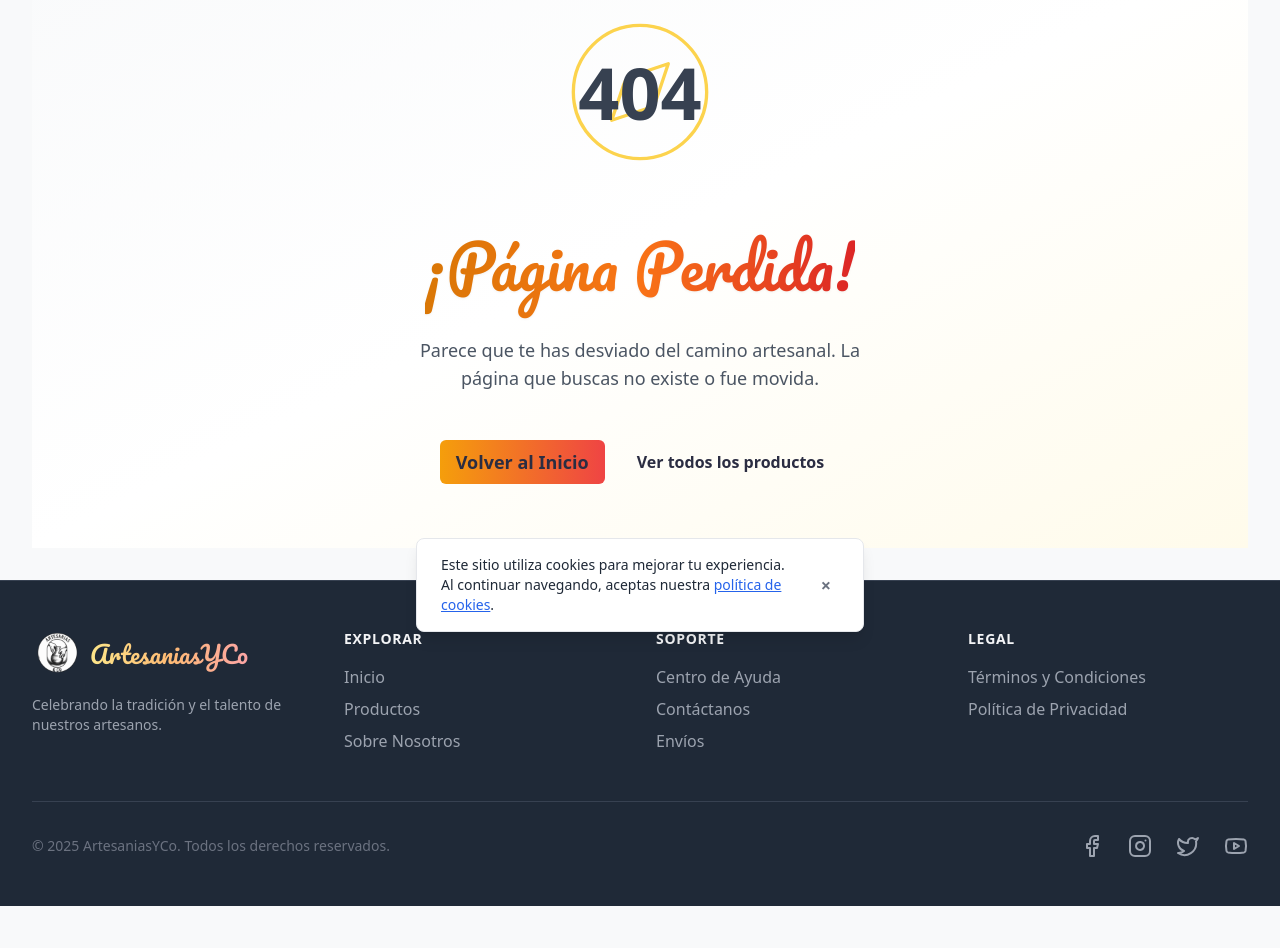
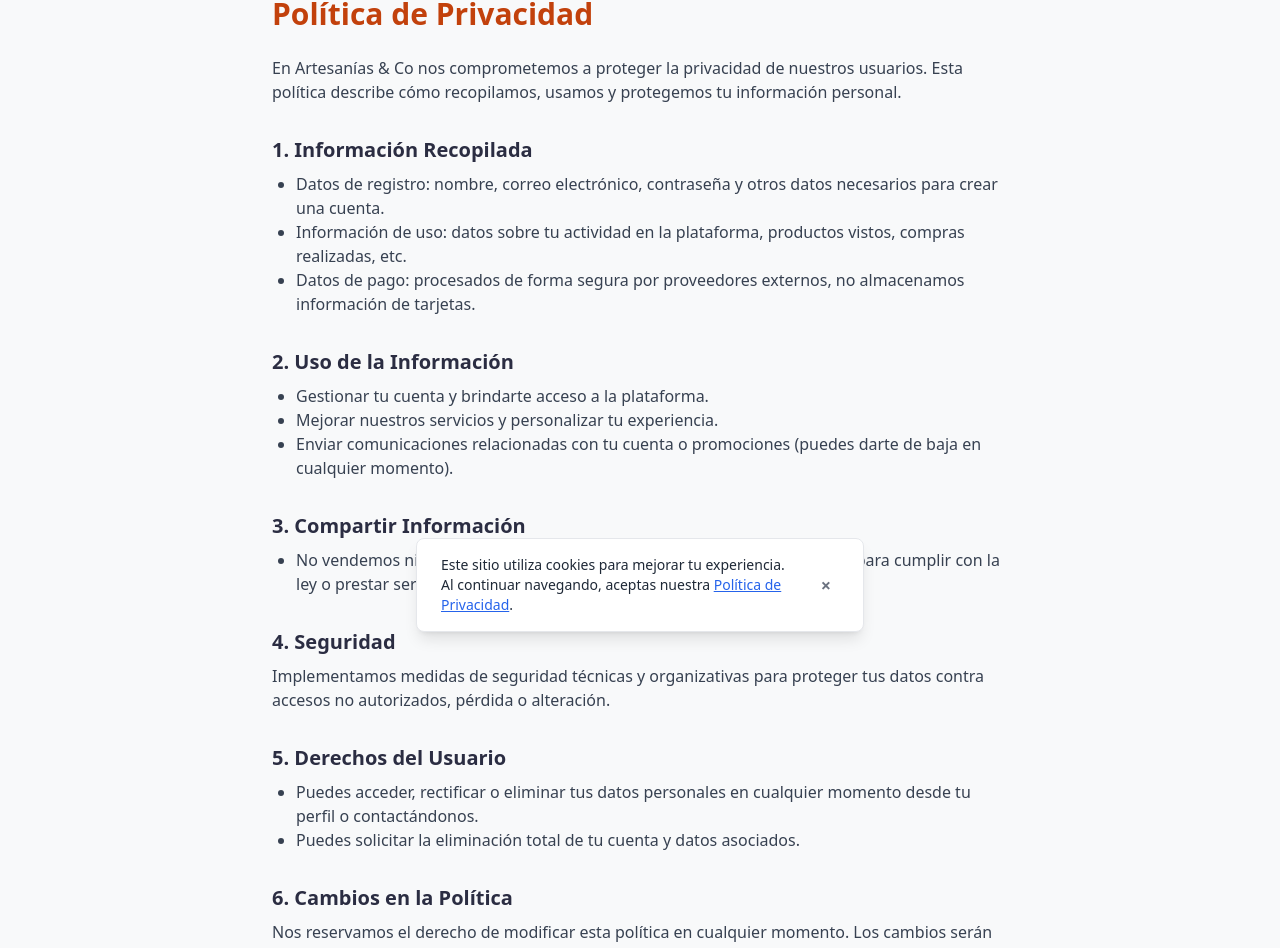
Before and after one commit to TatsumiDaku/ArtesaniasYcoOficial, a Next.js app in the folder frontend/: page /legal/privacidad in a window 1280 px wide. Before the commit this address had no page. Shown: the part 152-1100 px from the top of the page. Before the commit the page ends 1058 px from the top, so only its background shows below. Built offline with nearby package versions, Linux system fonts and the light colour scheme; what tailwindcss-animation-delay would draw is missing.

Commit message:
Commit cookie

```diff
--- /dev/null
+++ b/frontend/src/app/legal/privacidad/page.js
@@ -0,0 +1,38 @@
+"use client";
+
+export default function PrivacidadPage() {
+  return (
+    <div className="max-w-3xl mx-auto py-12 px-4">
+      <h1 className="text-3xl font-bold mb-6 text-orange-700">Política de Privacidad</h1>
+      <p className="mb-4 text-gray-700">En Artesanías & Co nos comprometemos a proteger la privacidad de nuestros usuarios. Esta política describe cómo recopilamos, usamos y protegemos tu información personal.</p>
+      <h2 className="text-xl font-semibold mt-8 mb-2">1. Información Recopilada</h2>
+      <ul className="list-disc pl-6 text-gray-700 mb-4">
+        <li>Datos de registro: nombre, correo electrónico, contraseña y otros datos necesarios para crear una cuenta.</li>
+        <li>Información de uso: datos sobre tu actividad en la plataforma, productos vistos, compras realizadas, etc.</li>
+        <li>Datos de pago: procesados de forma segura por proveedores externos, no almacenamos información de tarjetas.</li>
+      </ul>
+      <h2 className="text-xl font-semibold mt-8 mb-2">2. Uso de la Información</h2>
+      <ul className="list-disc pl-6 text-gray-700 mb-4">
+        <li>Gestionar tu cuenta y brindarte acceso a la plataforma.</li>
+        <li>Mejorar nuestros servicios y personalizar tu experiencia.</li>
+        <li>Enviar comunicaciones relacionadas con tu cuenta o promociones (puedes darte de baja en cualquier momento).</li>
+      </ul>
+      <h2 className="text-xl font-semibold mt-8 mb-2">3. Compartir Información</h2>
+      <ul className="list-disc pl-6 text-gray-700 mb-4">
+        <li>No vendemos ni compartimos tu información personal con terceros, salvo para cumplir con la ley o prestar servicios esenciales (por ejemplo, procesadores de pago).</li>
+      </ul>
+      <h2 className="text-xl font-semibold mt-8 mb-2">4. Seguridad</h2>
+      <p className="mb-4 text-gray-700">Implementamos medidas de seguridad técnicas y organizativas para proteger tus datos contra accesos no autorizados, pérdida o alteración.</p>
+      <h2 className="text-xl font-semibold mt-8 mb-2">5. Derechos del Usuario</h2>
+      <ul className="list-disc pl-6 text-gray-700 mb-4">
+        <li>Puedes acceder, rectificar o eliminar tus datos personales en cualquier momento desde tu perfil o contactándonos.</li>
+        <li>Puedes solicitar la eliminación total de tu cuenta y datos asociados.</li>
+      </ul>
+      <h2 className="text-xl font-semibold mt-8 mb-2">6. Cambios en la Política</h2>
+      <p className="mb-4 text-gray-700">Nos reservamos el derecho de modificar esta política en cualquier momento. Los cambios serán notificados en la plataforma.</p>
+      <h2 className="text-xl font-semibold mt-8 mb-2">7. Contacto</h2>
+      <p className="mb-4 text-gray-700">Si tienes dudas sobre esta política o el tratamiento de tus datos, puedes contactarnos en <a href="mailto:soporte@artesaniasyco.com" className="text-blue-600 underline">soporte@artesaniasyco.com</a>.</p>
+      <p className="mt-8 text-sm text-gray-500">Última actualización: {new Date().toLocaleDateString('es-CO')}</p>
+    </div>
+  );
+}
--- /dev/null
+++ b/frontend/src/app/legal/terminos/page.js
@@ -0,0 +1,35 @@
+"use client";
+
+export default function TerminosPage() {
+  return (
+    <div className="max-w-3xl mx-auto py-12 px-4">
+      <h1 className="text-3xl font-bold mb-6 text-orange-700">Términos y Condiciones de Uso</h1>
+      <p className="mb-4 text-gray-700">Bienvenido a Artesanías & Co. Al acceder y utilizar nuestra plataforma, aceptas los siguientes términos y condiciones. Por favor, léelos detenidamente antes de utilizar nuestros servicios.</p>
+      <h2 className="text-xl font-semibold mt-8 mb-2">1. Objeto</h2>
+      <p className="mb-4 text-gray-700">Artesanías & Co es una plataforma que conecta artesanos y compradores para la venta de productos artesanales. No somos responsables directos de la fabricación, calidad o entrega de los productos, salvo en los casos expresamente indicados.</p>
+      <h2 className="text-xl font-semibold mt-8 mb-2">2. Registro y Cuenta</h2>
+      <ul className="list-disc pl-6 text-gray-700 mb-4">
+        <li>Debes proporcionar información veraz y actualizada al registrarte.</li>
+        <li>Eres responsable de mantener la confidencialidad de tu cuenta y contraseña.</li>
+        <li>No está permitido suplantar la identidad de otras personas o crear cuentas falsas.</li>
+      </ul>
+      <h2 className="text-xl font-semibold mt-8 mb-2">3. Uso de la Plataforma</h2>
+      <ul className="list-disc pl-6 text-gray-700 mb-4">
+        <li>No puedes utilizar la plataforma para actividades ilícitas, fraudulentas o que infrinjan derechos de terceros.</li>
+        <li>Nos reservamos el derecho de suspender o eliminar cuentas que incumplan estos términos.</li>
+      </ul>
+      <h2 className="text-xl font-semibold mt-8 mb-2">4. Propiedad Intelectual</h2>
+      <p className="mb-4 text-gray-700">Todos los contenidos, marcas, logos y diseños presentes en la plataforma son propiedad de Artesanías & Co o de los artesanos registrados. Queda prohibida su reproducción sin autorización expresa.</p>
+      <h2 className="text-xl font-semibold mt-8 mb-2">5. Responsabilidad</h2>
+      <ul className="list-disc pl-6 text-gray-700 mb-4">
+        <li>Artesanías & Co no se hace responsable por daños directos o indirectos derivados del uso de la plataforma.</li>
+        <li>Los artesanos son responsables de la veracidad y calidad de los productos ofrecidos.</li>
+      </ul>
+      <h2 className="text-xl font-semibold mt-8 mb-2">6. Modificaciones</h2>
+      <p className="mb-4 text-gray-700">Nos reservamos el derecho de modificar estos términos en cualquier momento. Los cambios serán notificados en la plataforma y el uso continuado implicará la aceptación de los mismos.</p>
+      <h2 className="text-xl font-semibold mt-8 mb-2">7. Ley Aplicable</h2>
+      <p className="mb-4 text-gray-700">Estos términos se rigen por la legislación colombiana. Cualquier controversia será resuelta ante los tribunales competentes de Colombia.</p>
+      <p className="mt-8 text-sm text-gray-500">Última actualización: {new Date().toLocaleDateString('es-CO')}</p>
+    </div>
+  );
+}
--- a/frontend/src/components/ui/CookieNotification.js
+++ b/frontend/src/components/ui/CookieNotification.js
@@ -38,7 +38,7 @@ export default function CookieNotification() {
   return (
     <div className="fixed bottom-4 left-1/2 -translate-x-1/2 z-50 bg-white border border-gray-200 shadow-lg rounded-lg px-6 py-4 flex items-center gap-4 max-w-md animate-fade-in">
       <span className="text-gray-800 text-sm">
-        Este sitio utiliza cookies para mejorar tu experiencia. Al continuar navegando, aceptas nuestra <a href="/ayuda" className="underline text-blue-600">política de cookies</a>.
+        Este sitio utiliza cookies para mejorar tu experiencia. Al continuar navegando, aceptas nuestra <a href="/legal/privacidad" className="underline text-blue-600">Política de Privacidad</a>.
       </span>
       <button onClick={handleClose} aria-label="Cerrar" className="ml-auto text-gray-500 hover:text-gray-800 text-lg font-bold px-2 py-1 rounded-full focus:outline-none">
         ×
```
